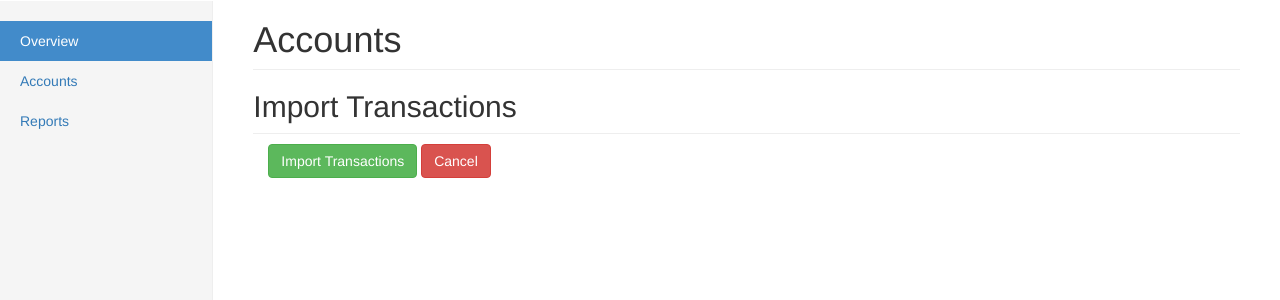
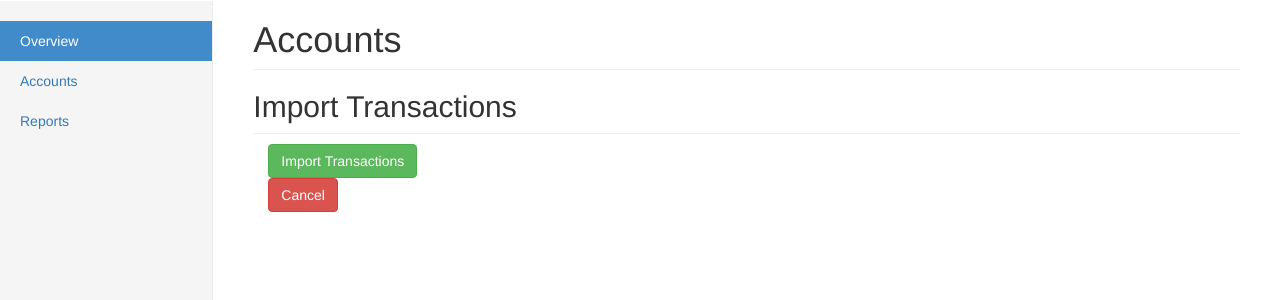
Before and after one commit to reinbach/finance-django, a Django app: template finance/templates/accounts/transaction_import.html in a window 1280 px wide. Shown: the part 50-350 px from the top of the page. Run offline with Django 3.2, Linux system fonts and the light colour scheme; the template is opened without the code that fills it, so the values that code supplies are empty; some libraries are stand-ins or nearby versions.

Commit message:
reduced trx import form width

```diff
--- a/finance/templates/accounts/transaction_import.html
+++ b/finance/templates/accounts/transaction_import.html
@@ -5,7 +5,7 @@
   <h1 class="page-header">Accounts</h1>
 
   <h2 class="sub-header">Import Transactions</h2>
-  <div class="table-responsive col-md-4">
+  <div class="table-responsive col-md-3">
     <form method="post" action="" role="form" enctype="multipart/form-data">
       {% csrf_token %}
       {% bootstrap_form form %}
```
